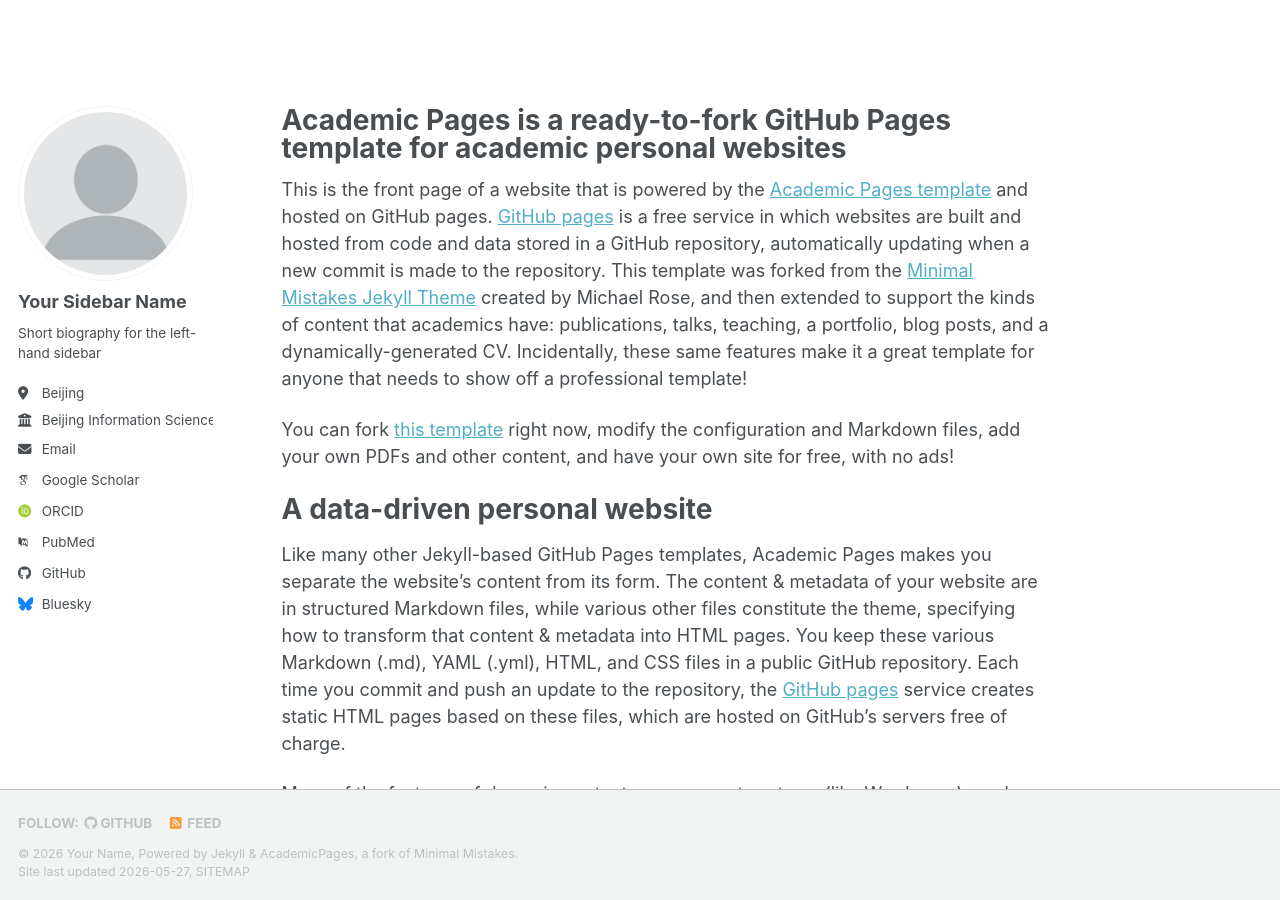
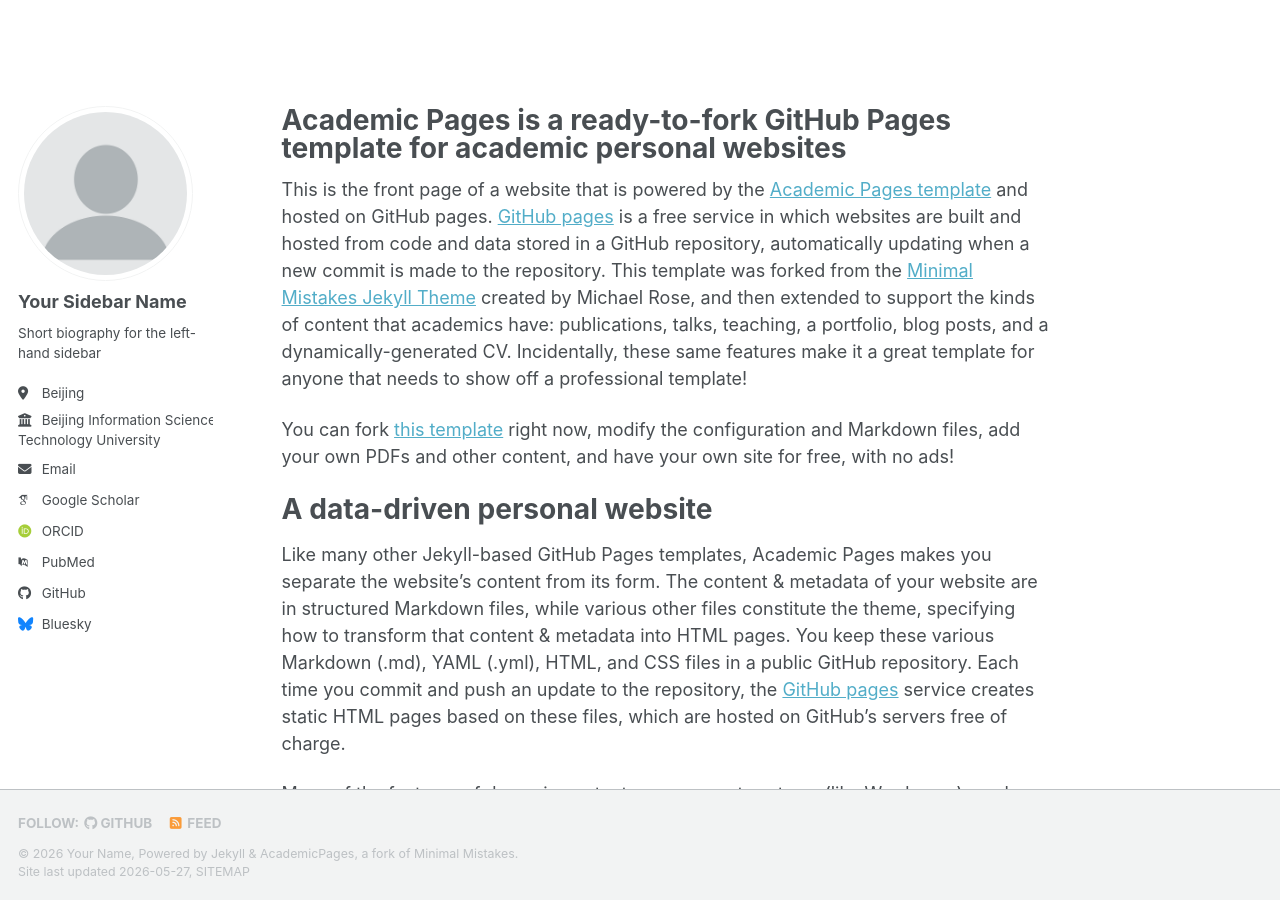
Before and after one commit to zml110120/XiuleiLiu_homepage, a Jekyll site: the page built from _pages/about.md, in a window 1280 px wide and 900 px high. Built offline with Jekyll 4.4.1, drawn with Linux system fonts in a browser that asks for light colours; some web fonts are replaced; a script bundle is joined from its source files by our own code; library files that are not in the unit come from our copies; part of the change alters nothing that is shown.

```diff
--- a/_config.yml
+++ b/_config.yml
@@ -28,10 +28,11 @@ author:
   pronouns         : # example: "she/her"
   bio              : "Short biography for the left-hand sidebar"
   location         : "Beijing"
-  employer         : "Beijing Information Science &
-  Technology University"
-  # uri              : # URL
+  employer         : "Beijing Information Science &<br>Technology University"
   email            : "liuxiulei@bistu.edu.cn"
+  Position         : Vice Dean of the Computer College
+  Title            : Professor
+  Research Field    : Natural Language Processing
 
   # Academic websites
   academia         : # URL
```
